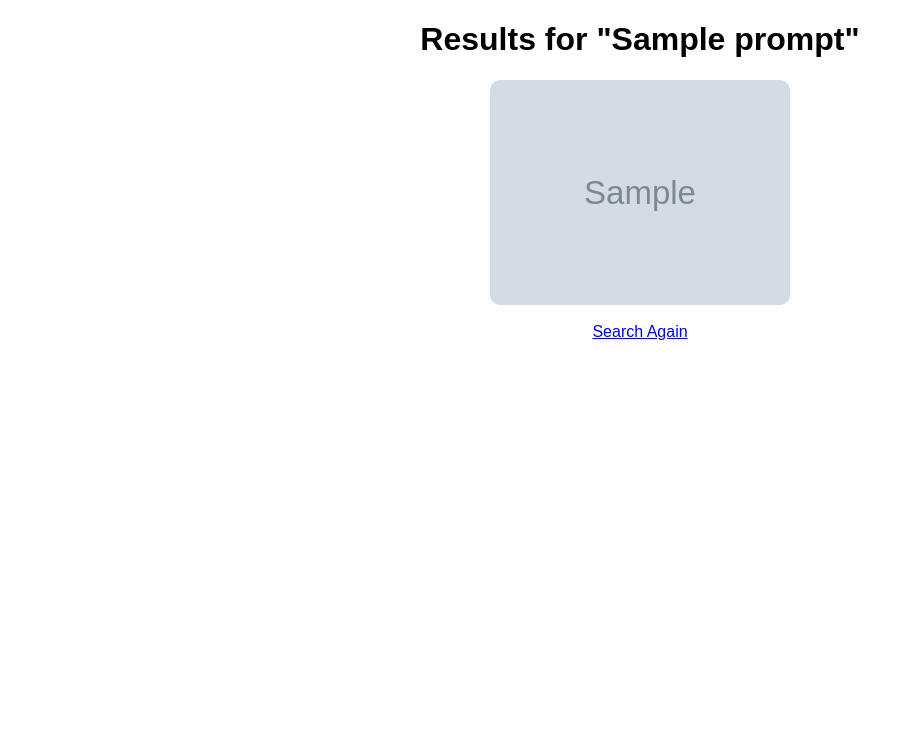
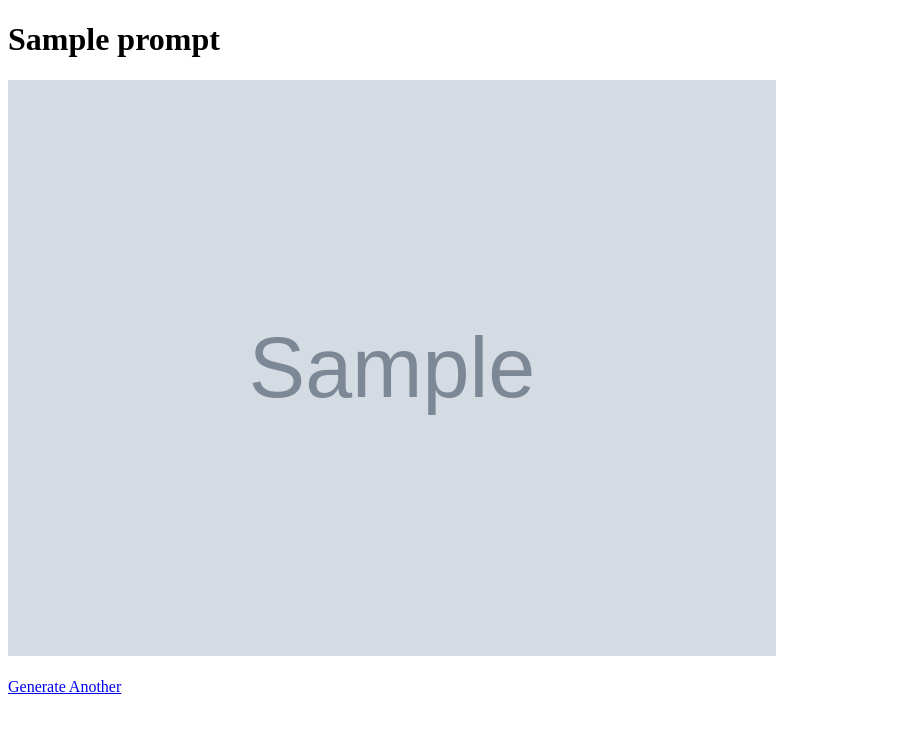
Before and after one commit to alternativemelton975-sudo/AI1mageGenerator, a Flask app: template templates/result.html in a window 1280 px wide. Shown: the top 733 px of the page, without its empty margins (0-913 px from the left). Run offline with Flask 3, Linux system fonts and the light colour scheme; the template is opened without the code that fills it: most values are stand-ins (such as "Sample title", 1, 10 or a date in 2020); grey boxes marked "Sample" are stand-in pictures.

Commit message:
Refactor result.html for single image display
Updated the HTML structure to display a single generated image and modified the title and heading.

```diff
--- a/templates/result.html
+++ b/templates/result.html
@@ -1,41 +1,17 @@
 <!DOCTYPE html>
 <html>
 <head>
-    <title>{{ prompt }}</title>
-
-    <style>
-        body{
-            text-align:center;
-            font-family:Arial,sans-serif;
-        }
-
-        .gallery{
-            display:flex;
-            flex-wrap:wrap;
-            justify-content:center;
-            gap:20px;
-        }
-
-        img{
-            width:300px;
-            border-radius:10px;
-        }
-    </style>
-
+    <title>Generated Image</title>
 </head>
 <body>
 
-<h1>Results for "{{ prompt }}"</h1>
+<h1>{{ prompt }}</h1>
 
-<div class="gallery">
-    {% for image in image_urls %}
-        <img src="{{ image }}" alt="{{ prompt }}">
-    {% endfor %}
-</div>
+<img src="{{ image_url }}" width="768">
 
-<br>
+<br><br>
 
-<a href="/">Search Again</a>
+<a href="/">Generate Another</a>
 
 </body>
 </html>
```
